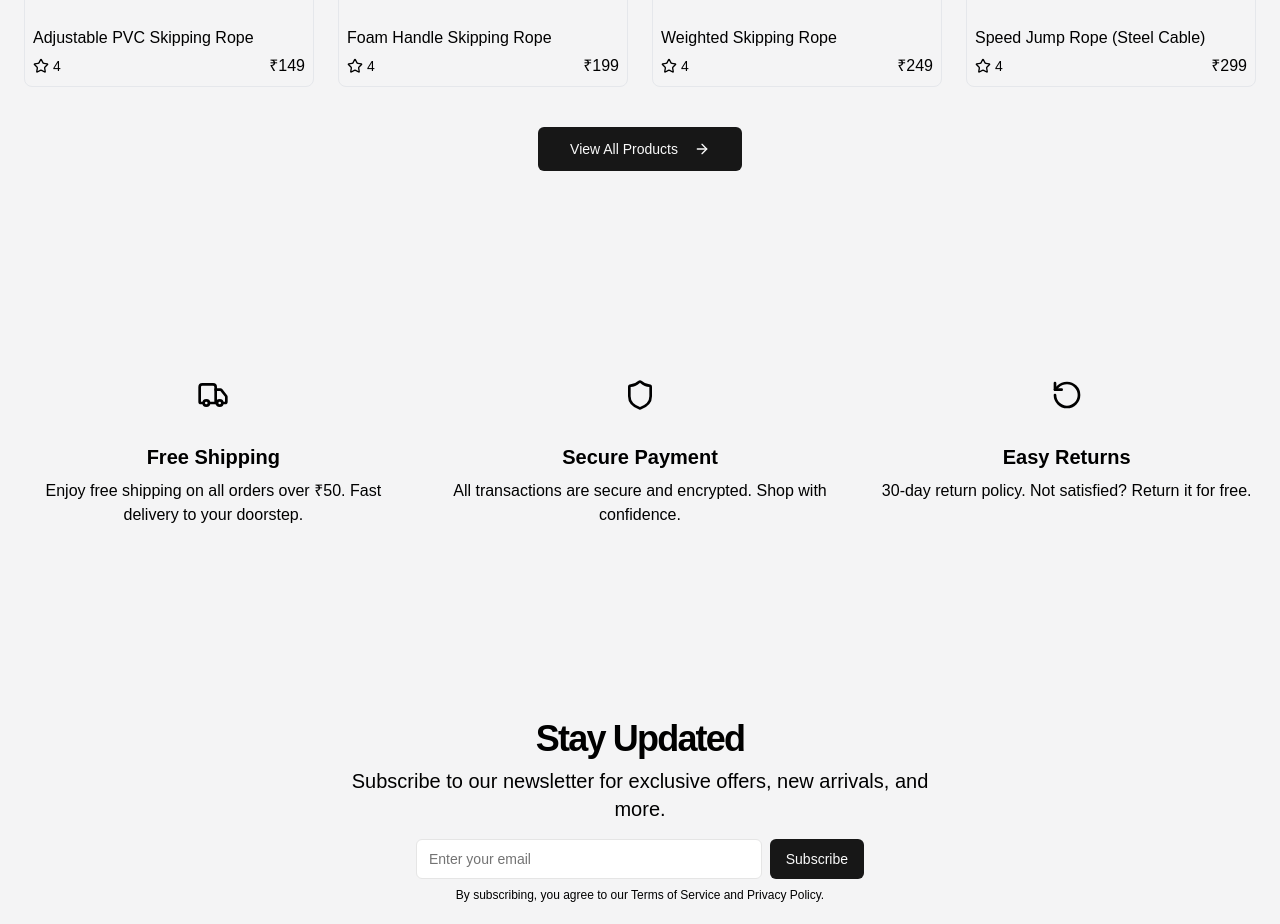
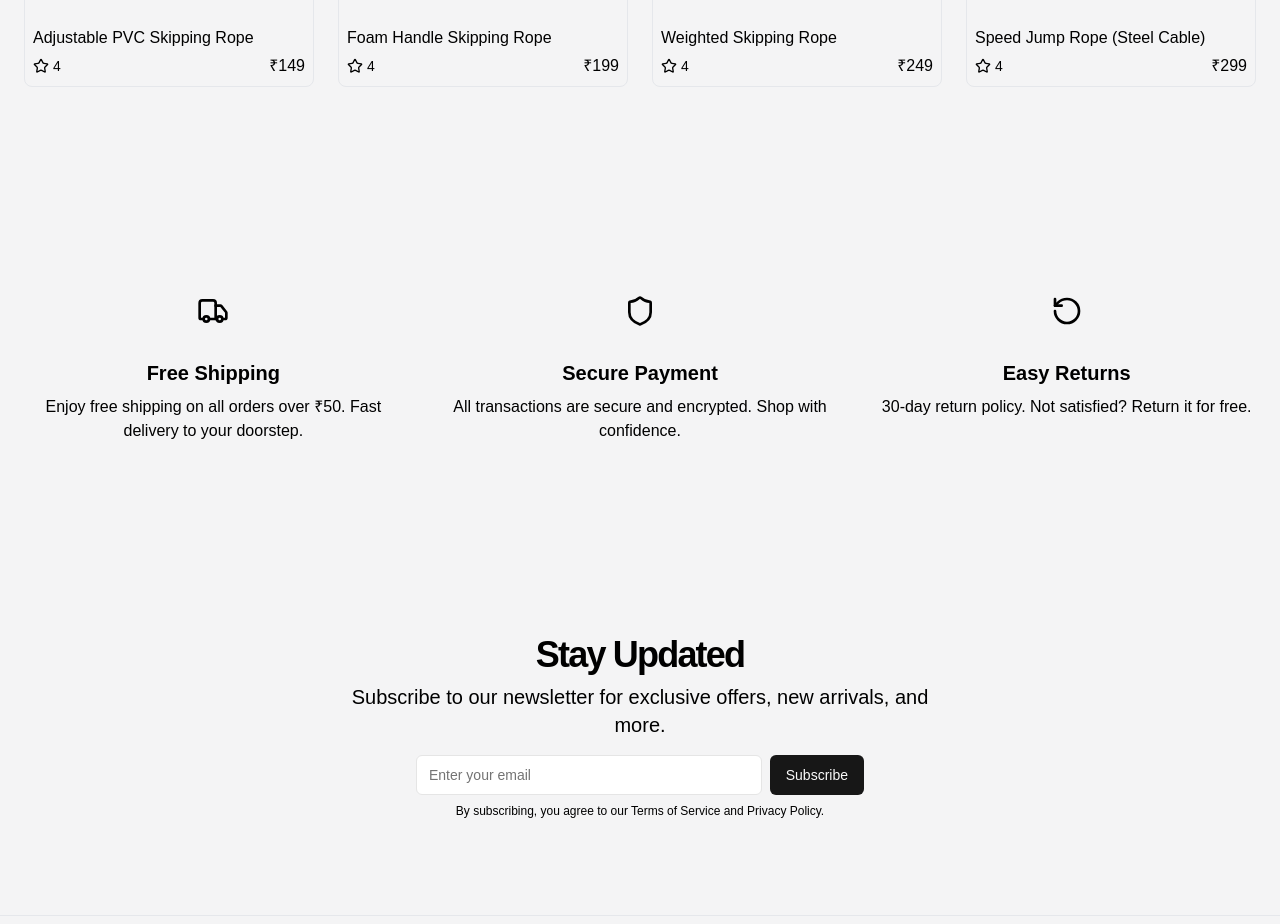
Before and after one commit to SanchitJain28/funcircle, a Next.js app: page / in a window 1280 px wide. Shown: the part 2960-3884 px from the top of the page. Built offline with nearby package versions, Linux system fonts and the light colour scheme.

Commit message:
feat: Add Navbar component to ProductPage and comment out View All Products button in LandingPage

```diff
--- a/src/app/(app)/product/page.tsx
+++ b/src/app/(app)/product/page.tsx
@@ -2,11 +2,13 @@
 import React from "react";
 import ProductDetails from "@/app/components/ProductDetails";
 import { Suspense } from "react";
+import Navbar from "@/app/components/Navbar";
 
 
 export default function ProductPage() {
   return (
     <Suspense fallback={<div className="text-center text-xl py-10">Loading Product...</div>}>
+      <Navbar/>
       <ProductDetails/>
     </Suspense>
   );
--- a/src/components/Home.tsx
+++ b/src/components/Home.tsx
@@ -221,12 +221,12 @@ export default function LandingPage() {
                   </div>
                 ))}
               </div>
-              <div className="flex justify-center mt-6 sm:mt-8 md:mt-10">
+              {/* <div className="flex justify-center mt-6 sm:mt-8 md:mt-10">
                 <Button size="lg" className="w-full sm:w-auto max-w-xs">
                   View All Products
                   <ArrowRight className="ml-2 h-4 w-4" />
                 </Button>
-              </div>
+              </div> */}
             </div>
           </section>
 
```
